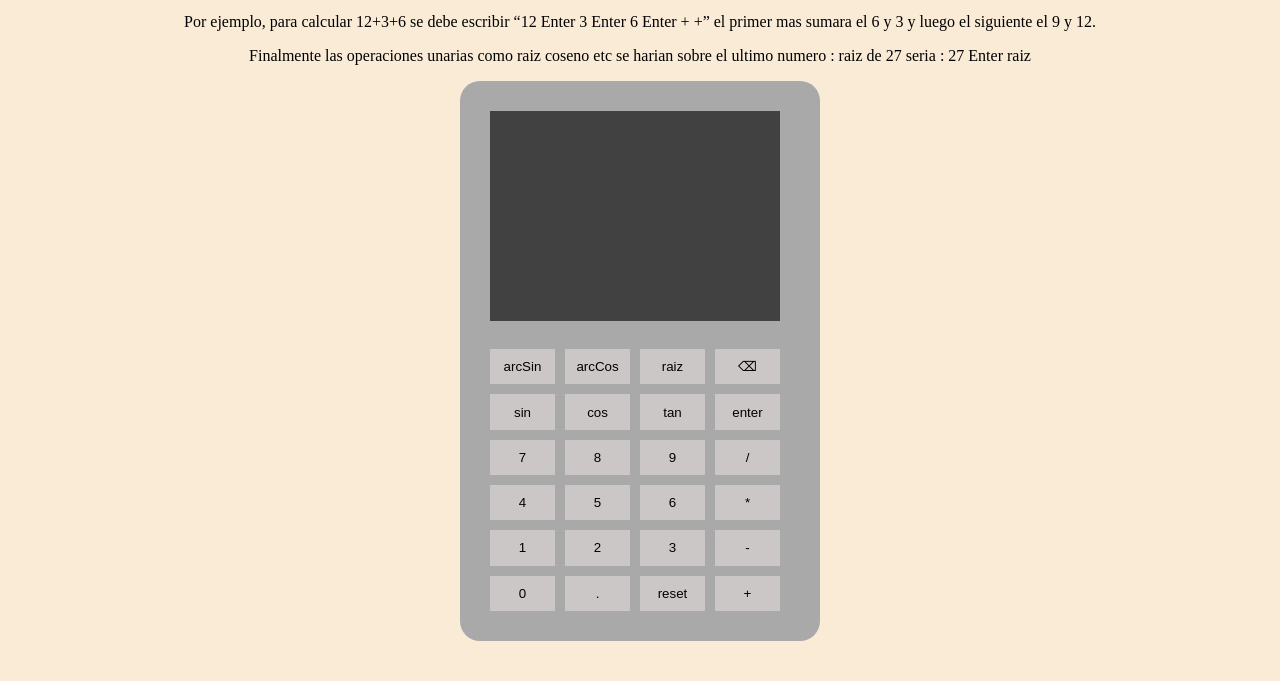
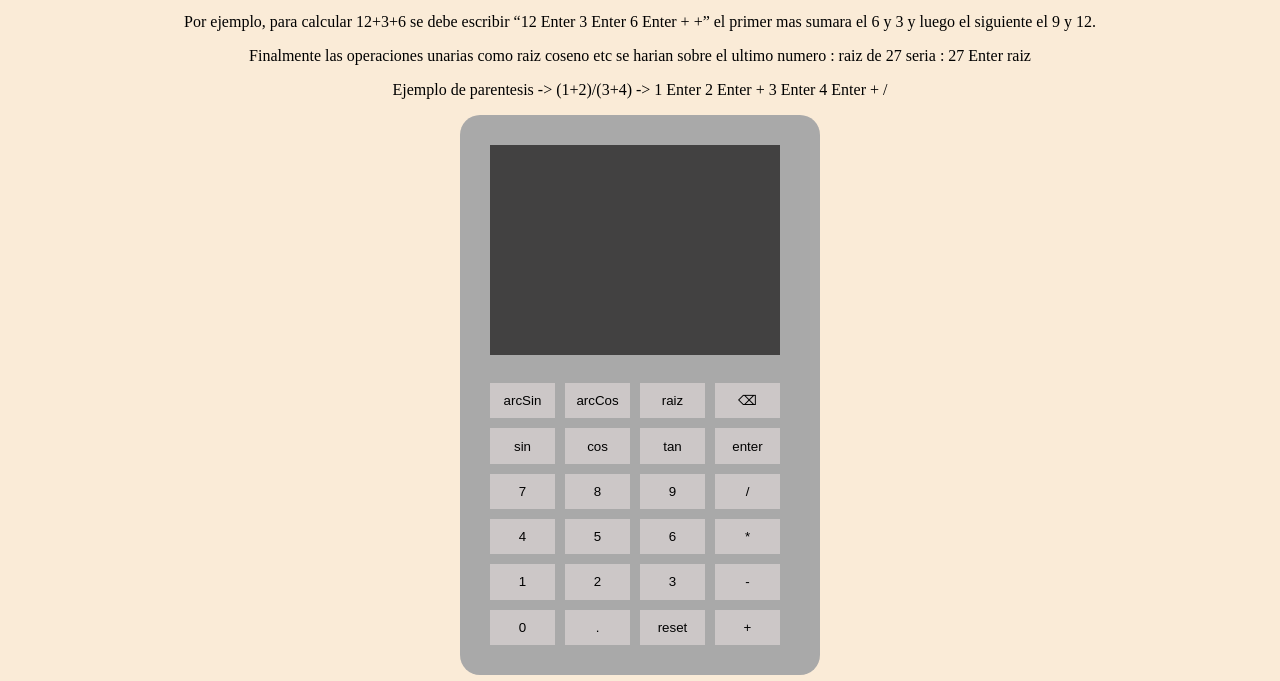
Before and after one commit to UO277646/PruebasRPN, a plain HTML site: page index.html in a window 1280 px wide. Shown: the part 119-800 px from the top of the page. Drawn offline with Linux system fonts and the light colour scheme.

Commit message:
Update index.html

```diff
--- a/index.html
+++ b/index.html
@@ -31,6 +31,10 @@ el siguiente el 9 y 12.
 </p>
 <p>
 Finalmente las operaciones unarias como raiz coseno etc se harian sobre el ultimo numero : raiz de 27 seria : 27 Enter raiz
+</p>
+
+<p>
+Ejemplo de parentesis -> (1+2)/(3+4) -> 1 Enter 2 Enter + 3 Enter 4 Enter + /
 </p>
 </section>
 <form>
```
